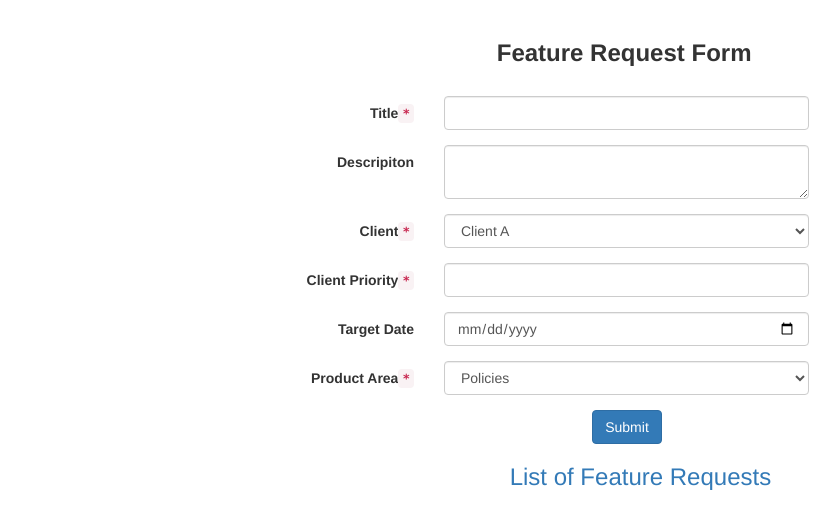
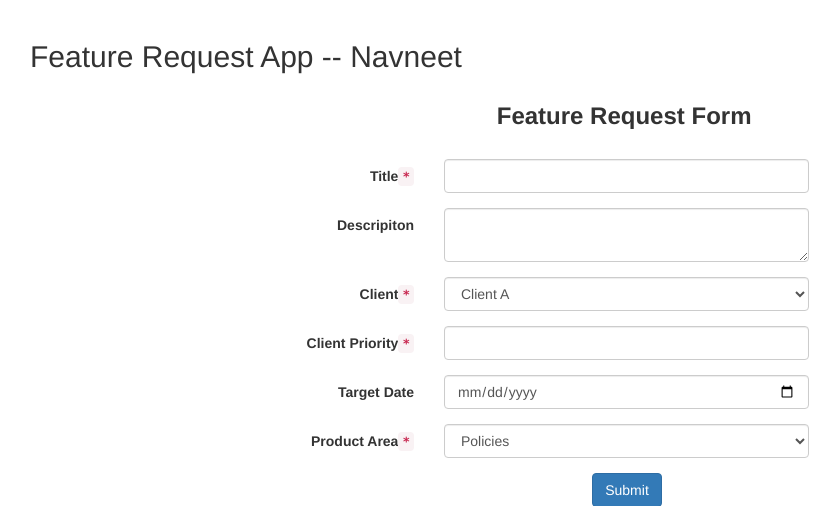
Before and after one commit to pachasaheb/FeatureRequestApplication, a Flask app: page / in a window 1280 px wide. Shown: the part 62-568 px from the top of the page, without its empty margins (40-880 px from the left). Run offline with Flask 2, Linux system fonts and the light colour scheme; some libraries are stand-ins or nearby versions.

Commit message:
Add a header tag -  h2 as value - Feature request App --  Navneet

```diff
--- a/app/templates/featureRequestForm.html
+++ b/app/templates/featureRequestForm.html
@@ -22,7 +22,7 @@
 
 <body>
     {% block content %}
-
+    <h2>Feature Request App -- Navneet</h2>
     <div class="container" style="width:52%; margin-right: 26%;">
         <div class="col-md-offset-2">
             <h3 style="text-align: center;"><b>Feature Request Form</b></h3>
```
